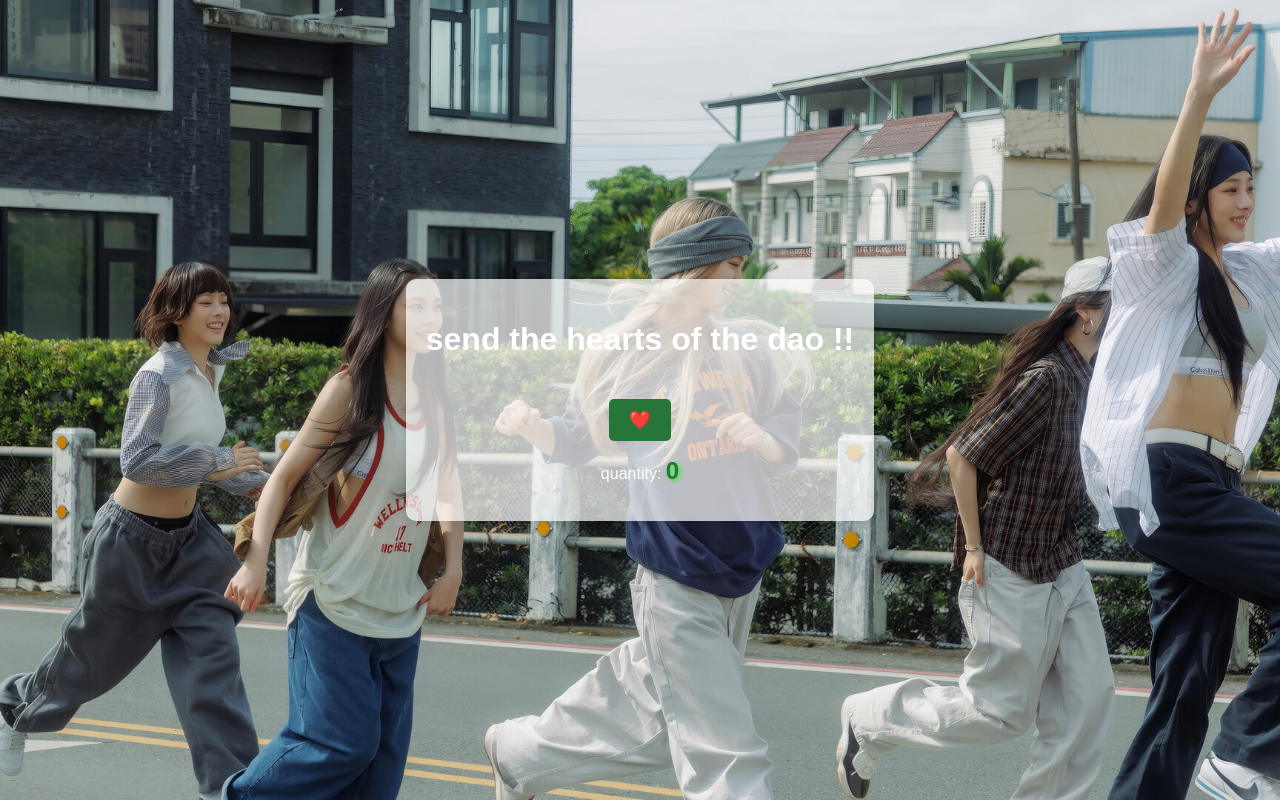
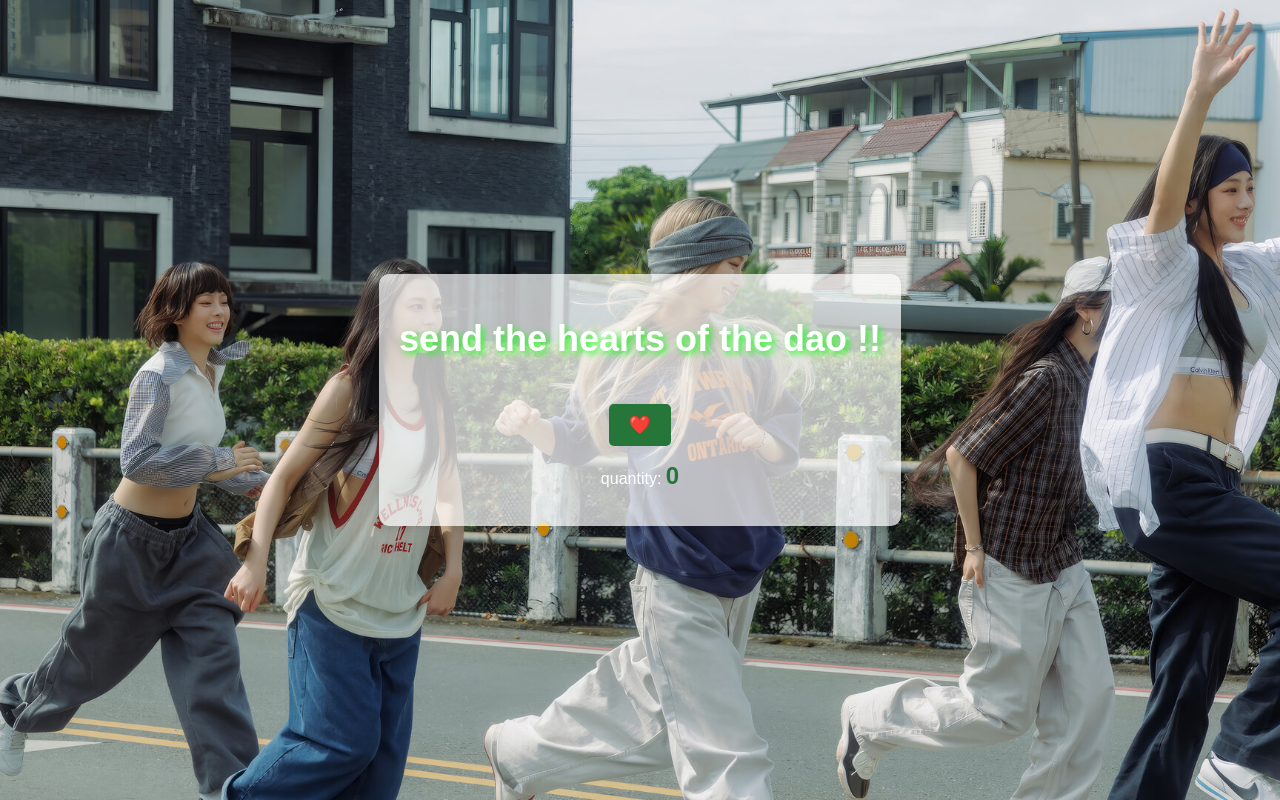
Before and after one commit to ssaumdokak/send-your-heart-to-the-dao, a plain HTML site: page index.html in a window 1280 px wide. Drawn offline with Linux system fonts and the light colour scheme.

Commit message:
Update style.css

```diff
--- a/style.css
+++ b/style.css
@@ -31,6 +31,12 @@ button {
     transition: background-color 0.3s;
 }
 
+h1 {
+    font-size: 36px;
+    color: white;
+    text-shadow: 3px 3px 6px rgba(0, 255, 0, 0.8);
+}
+
 button:hover {
     background-color: #aafabd;
 }
@@ -39,7 +45,6 @@ button:hover {
     font-size: 24px;
     font-weight: bold;
     color: #267539;
-    text-shadow: 2px 2px 4px rgba(0, 255, 0, 0.8); /* Зеленый контур */
 }
 
 
```
